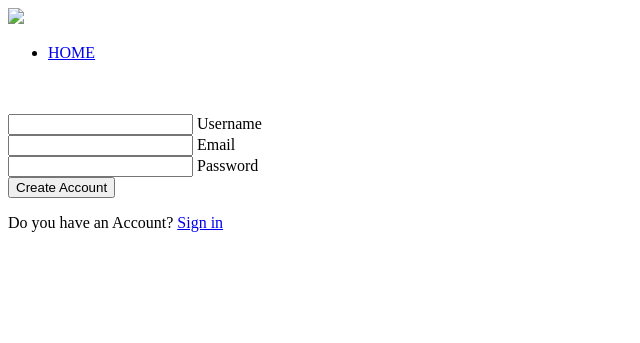
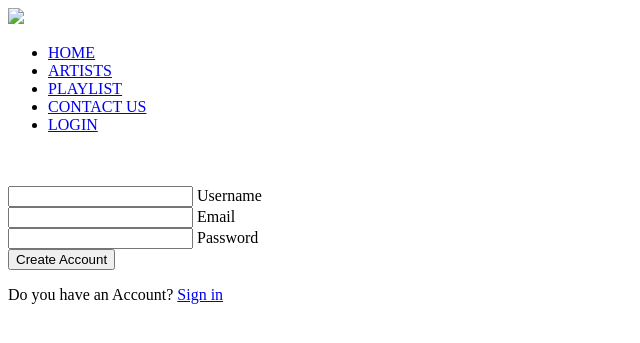
Before and after one commit to DevanshVerma21/GENZFY-MUSIC, a Django app: template GenZfy/templates/GenZfy/signup.html in a window 1280 px wide. Shown: the top 343 px of the page, without its empty margins (0-640 px from the left). Run offline with Django 5.2, Linux system fonts and the light colour scheme; the template is opened without the code that fills it, so the values that code supplies are empty; some libraries are stand-ins or nearby versions.

Commit message:
added navbar with more options in signup page

```diff
--- a/GenZfy/templates/GenZfy/signup.html
+++ b/GenZfy/templates/GenZfy/signup.html
@@ -13,10 +13,10 @@
                 <img src="favicon-removebg.png" class="logo">
             <ul>
                 <li><a href="index.html">HOME</a></li>
-                <!-- <li><a href="artists.html">ARTISTS</a></li>
+                <li><a href="artists.html">ARTISTS</a></li>
                 <li><a href="playlist.html">PLAYLIST</a></li>
                 <li><a href="contactus.html">CONTACT US</a></li>
-                <li><a href="login.html">LOGIN</a></li>     -->
+                <li><a href="login.html">LOGIN</a></li>
             </ul>
         </nav>
         </div>
```
